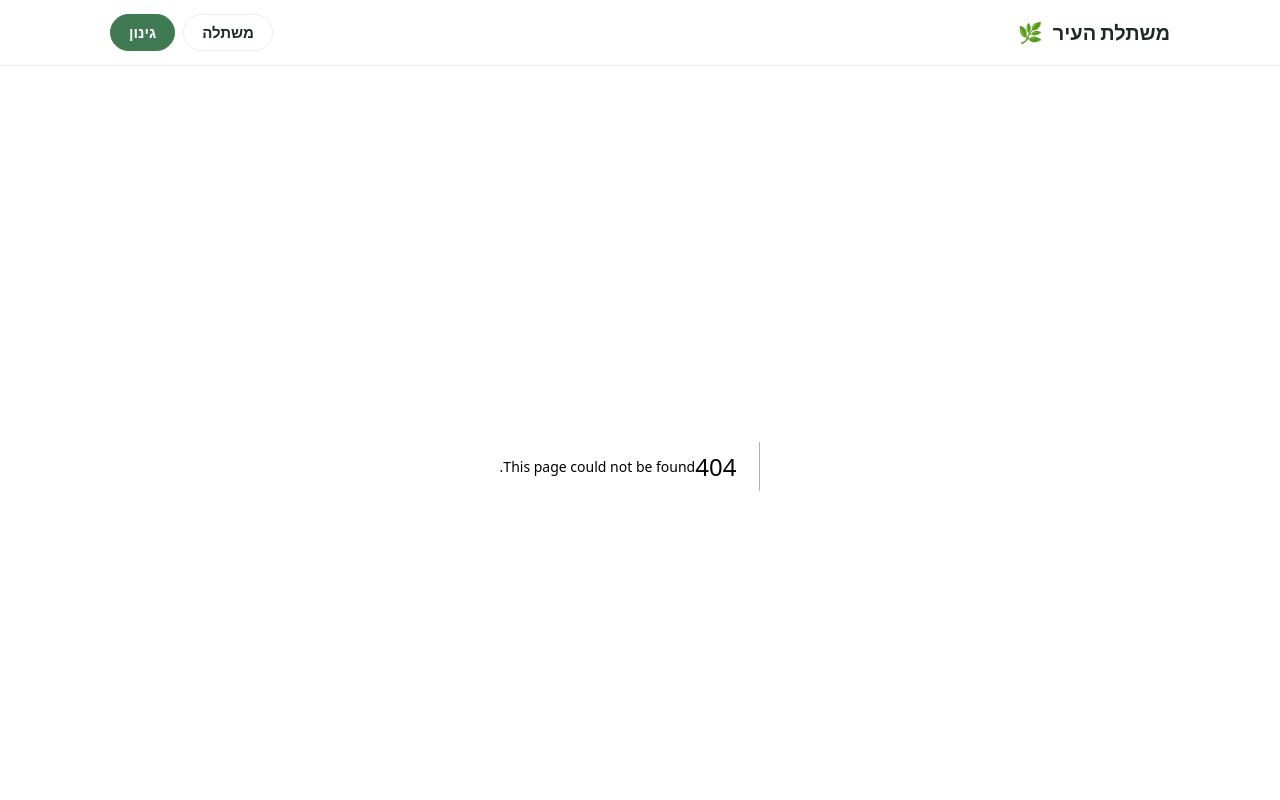
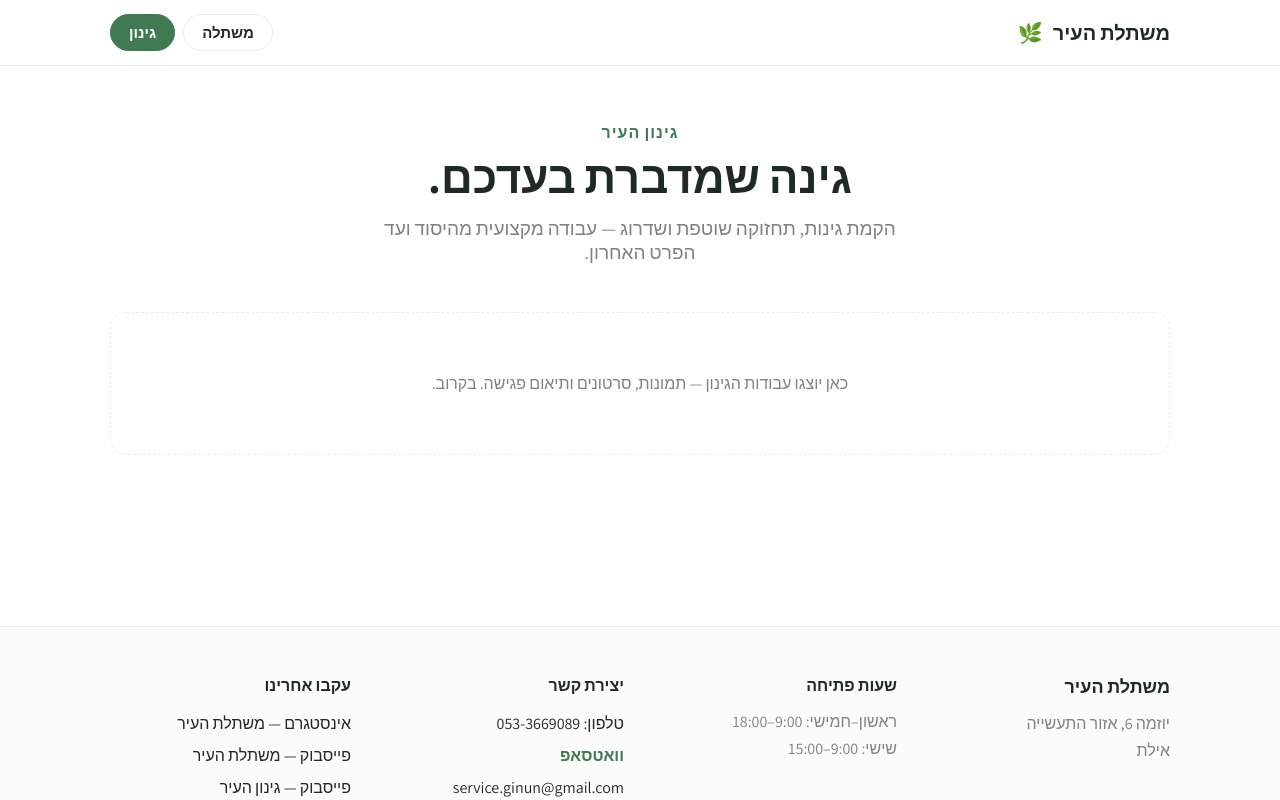
Before and after one commit to omerse9-blip/mashtelat-hair, a Next.js app: page /garden in a window 1280 px wide. Before the commit this address had no page. Shown: the top 800 px of the page. Built offline with nearby package versions, Linux system fonts and the light colour scheme.

Commit message:
Create page.jsx

```diff
--- /dev/null
+++ b/app/garden/page.jsx
@@ -0,0 +1,21 @@
+export const metadata = { title: "משתלת העיר — גינון" };
+
+export default function GardenPage() {
+  return (
+    <main style={{ maxWidth: 1100, margin: "0 auto", padding: "56px 20px" }}>
+      <section style={{ textAlign: "center", marginBottom: 48 }}>
+        <p style={{ color: "var(--green)", fontWeight: 700, letterSpacing: 1, marginBottom: 10 }}>גינון העיר</p>
+        <h1 style={{ fontSize: 44, fontWeight: 700, lineHeight: 1.12, marginBottom: 14 }}>
+          גינה שמדברת בעדכם.
+        </h1>
+        <p style={{ color: "var(--muted)", fontSize: 19, maxWidth: 560, margin: "0 auto" }}>
+          הקמת גינות, תחזוקה שוטפת ושדרוג — עבודה מקצועית מהיסוד ועד הפרט האחרון.
+        </p>
+      </section>
+
+      <div style={{ textAlign: "center", padding: "60px 20px", border: "1px dashed var(--line)", borderRadius: 16, color: "var(--muted)" }}>
+        כאן יוצגו עבודות הגינון — תמונות, סרטונים ותיאום פגישה. בקרוב.
+      </div>
+    </main>
+  );
+}
```
